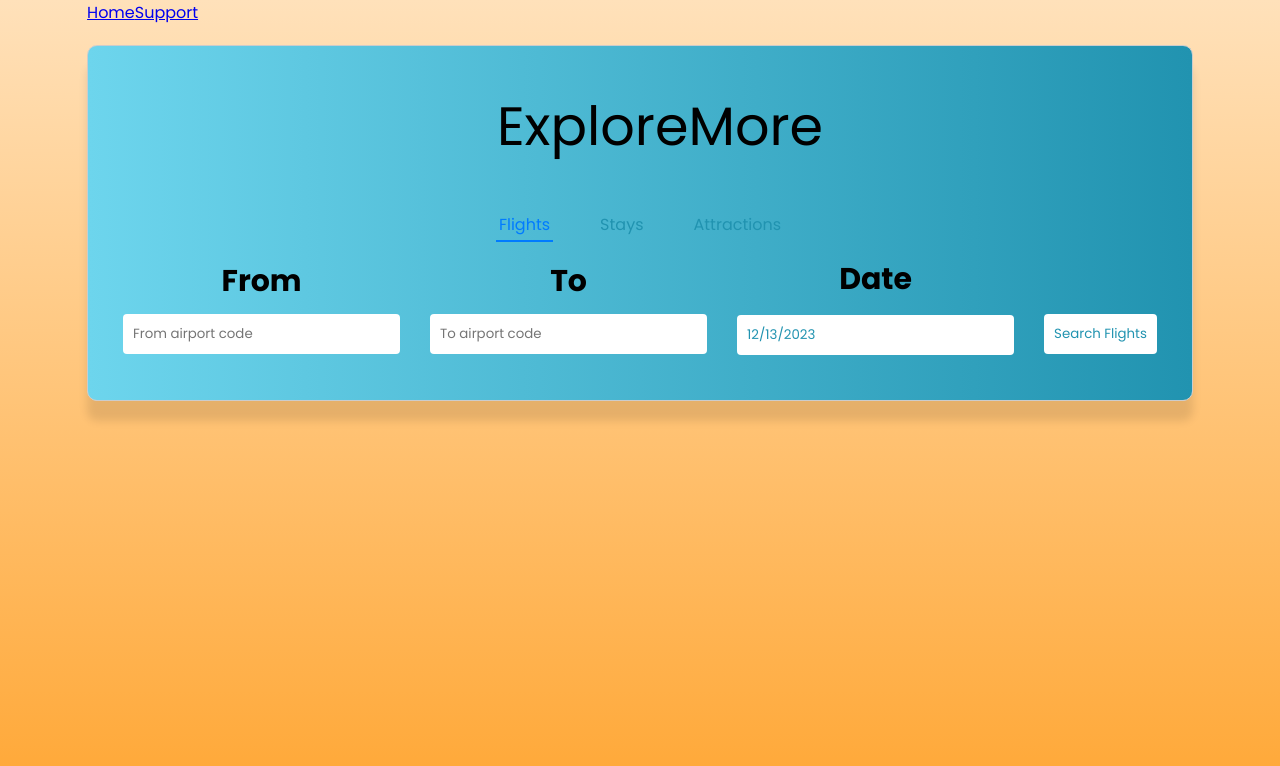
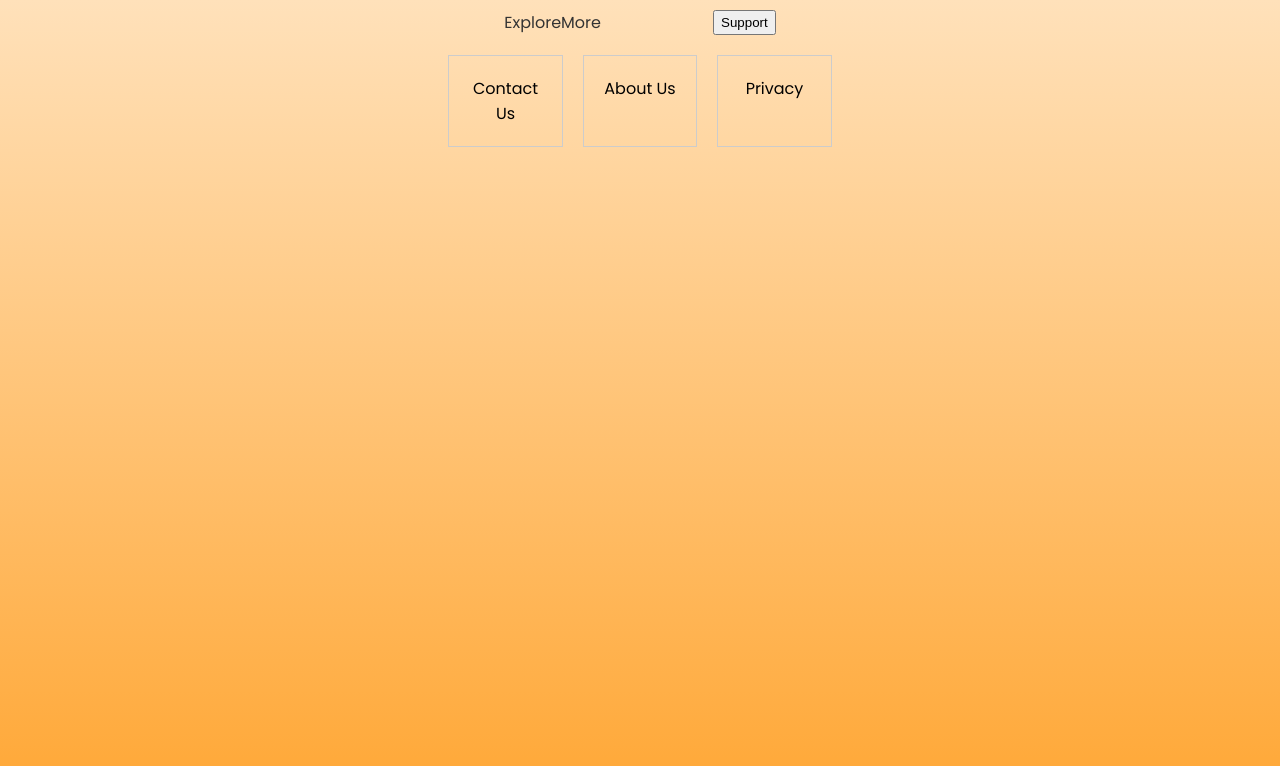
Before and after one commit to Loganuwu/exploremore-travel, a React (Create React App) app: page /support in a window 1280 px wide. Shown: the top 766 px of the page. Built offline with nearby package versions, Linux system fonts and the light colour scheme.

Commit message:
Home page and navbar to get to external routing links

```diff
--- a/src/App.js
+++ b/src/App.js
@@ -1,5 +1,5 @@
 import React, { useState } from 'react';
-import { BrowserRouter as Router, Routes, Route } from 'react-router-dom';
+import { BrowserRouter as Router, Routes, Route, Link } from 'react-router-dom';
 import FlightSearch from './FlightSearch';
 import StaysSearch from './StaysSearch';
 import AttractionsSearch from './attractionSearch';
@@ -10,28 +10,32 @@ import Navbar from './Navbar';
 const App = () => {
   const [activeSearchType, setActiveSearchType] = useState('Flights'); // Default to 'Flights'
 
-  return (
-    <Router>
-      <Navbar /> {/* This is the imported Navbar component being used */}
+  const Home = () => (
+    <>
+      <header className="app-header">
+        <h1 className="website-title">ExploreMore</h1>
+      </header>
       <div className="search-container">
-        <header className="app-header">
-          <h1 className="website-title">ExploreMore</h1>
-        </header>
         <div className="search-toggle">
           <button onClick={() => setActiveSearchType('Flights')} className={activeSearchType === 'Flights' ? 'active' : ''}>Flights</button>
           <button onClick={() => setActiveSearchType('Stays')} className={activeSearchType === 'Stays' ? 'active' : ''}>Stays</button>
           <button onClick={() => setActiveSearchType('Attractions')} className={activeSearchType === 'Attractions' ? 'active' : ''}>Attractions</button>
         </div>
+
         {activeSearchType === 'Flights' && <FlightSearch />}
         {activeSearchType === 'Stays' && <StaysSearch />}
         {activeSearchType === 'Attractions' && <AttractionsSearch />}
       </div>
+    </>
+  );
+
+  return (
+    <Router>
+      <Navbar />
       <Routes>
-        {/* <Route path="/" element={<FlightSearch />} />
-        <Route path="/stays" element={<StaysSearch />} />
-        <Route path="/attractions" element={<AttractionsSearch />} />
-        <Route path="/support" element={<Support />} /> */}
-        {/* Add other routes as needed */}
+        <Route path="/" element={<Home />} />
+        <Route path="/support" element={<Support />} />
+        {/* Define other routes as needed */}
       </Routes>
     </Router>
   );
--- a/src/Navbar.css
+++ b/src/Navbar.css
@@ -1,11 +1,10 @@
 .navbar {
     position: sticky;
     top: 0;
-    background-color: #ffffff;
+    background-color: transparent;
     display: flex;
     justify-content: space-around;
     padding: 10px;
-    box-shadow: 0 2px 4px rgba(0, 0, 0, 0.1);
     z-index: 1000;
   }
 
--- a/src/Navbar.js
+++ b/src/Navbar.js
@@ -1,14 +1,22 @@
 import React from 'react';
-import { Link } from 'react-router-dom';
+import { Link, useNavigate } from 'react-router-dom'; // useNavigate replaces useHistory
+import './Navbar.css';
+import { useHistory } from 'react-router-dom';
 
 const Navbar = () => {
+    const navigate = useNavigate();
+
+  const handleSupportClick = () => {
+    navigate('/support'); // Navigate to the support page using useNavigate
+  };
+
   return (
     <nav className="navbar">
-      <Link to="/">Home</Link>
-      <Link to="/support">Support</Link>
-      {/* Add more navigation links as needed */}
+      <Link to="/">ExploreMore</Link>
+      <button onClick={handleSupportClick}>Support</button>
+      {/* Add other navigation items here */}
     </nav>
   );
 };
 
-export default Navbar;
+export default Navbar; // Ensure this is at the end of the Navbar.js file
--- a/src/Support.css
+++ b/src/Support.css
@@ -15,3 +15,16 @@
       grid-template-columns: 1fr; /* Stack columns on smaller screens */
     }
   }
+
+  .support-container {
+    display: flex; /* Use flexbox to create a row of boxes */
+    justify-content: space-around; /* Space the boxes evenly */
+  }
+
+  .support-box {
+    flex: 1; /* Each box will take up equal space */
+    margin: 10px; /* Spacing between boxes */
+    padding: 20px; /* Padding inside boxes */
+    border: 1px solid #ccc; /* Border for visual structure */
+    text-align: center; /* Center text inside the box */
+  }
--- a/src/Support.js
+++ b/src/Support.js
@@ -1,22 +1,14 @@
 import React from 'react';
 import './Support.css';
 const Support = () => {
-  return (
-    <div className="support-page">
-      <div className="support-section">
-        <h2>Contact Us</h2>
-        {/* Content for contact us */}
+    return (
+      <div className="support-container">
+        <div className="support-box">Contact Us</div>
+        <div className="support-box">About Us</div>
+        <div className="support-box">Privacy</div>
       </div>
-      <div className="support-section">
-        <h2>About Us</h2>
-        {/* Content for about us */}
-      </div>
-      <div className="support-section">
-        <h2>Privacy</h2>
-        {/* Content for privacy */}
-      </div>
-    </div>
-  );
-};
+    );
+  };
+
 
 export default Support;
```
